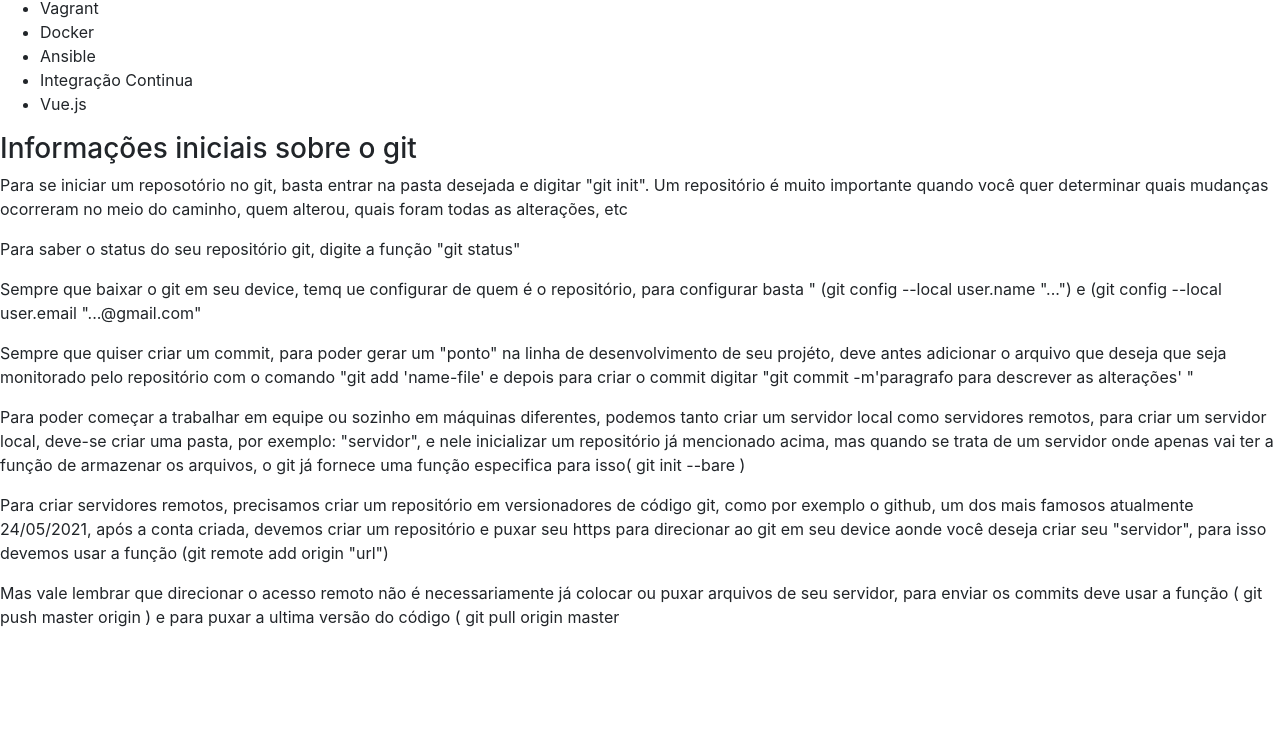
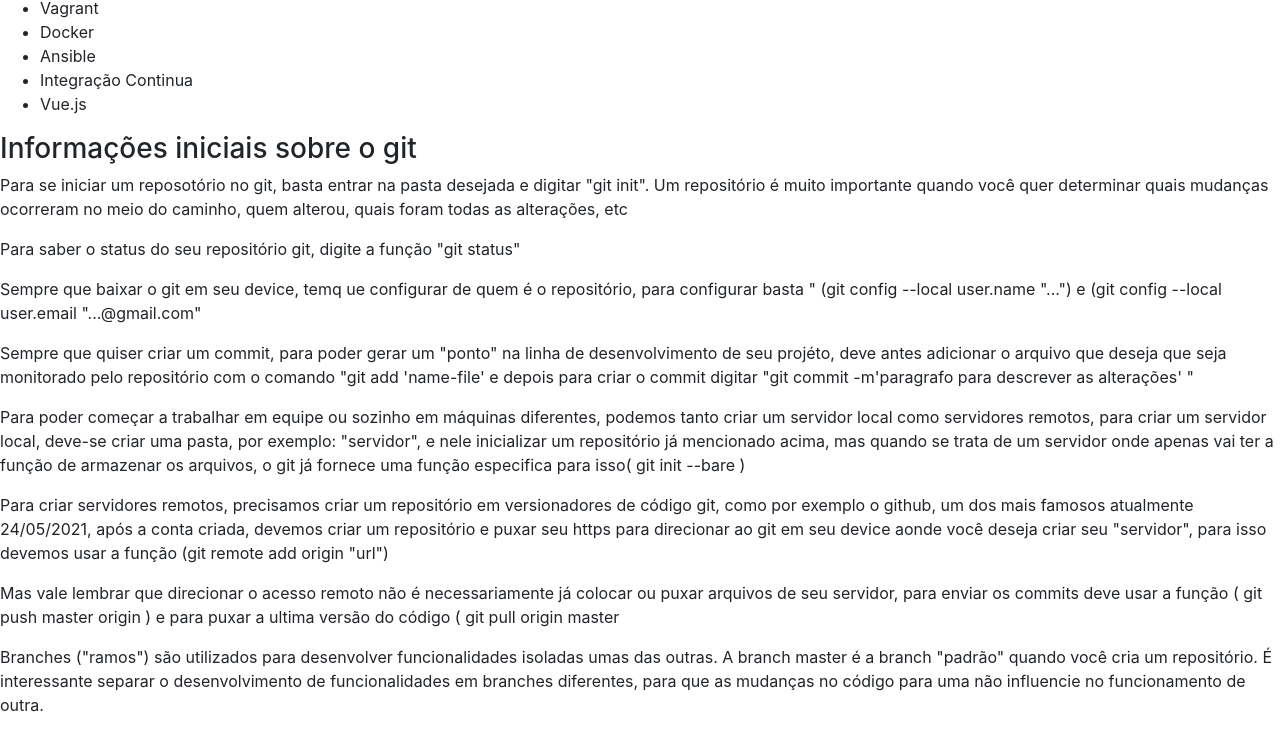
Before and after one commit to Eduardobhubner/estudo-git, a plain HTML site: page index.html in a window 1280 px wide. Shown: the part 177-910 px from the top of the page. Before the commit the page ends 822 px from the top, so only its background shows below. Drawn offline with nearby package versions, Linux system fonts and the light colour scheme.

Commit message:
Adicionados conhecimentos sobre branch

```diff
--- a/index.html
+++ b/index.html
@@ -42,6 +42,9 @@
 
     <p>Mas vale lembrar que direcionar o acesso remoto não é necessariamente já colocar ou puxar arquivos de seu servidor, para enviar os commits deve usar a função ( git push master origin ) e para puxar a ultima versão do código ( git pull origin master</p>
 
+    <p>Branches ("ramos") são utilizados para desenvolver funcionalidades isoladas umas das outras. A branch master é a branch "padrão" quando você cria um repositório.
+      É interessante separar o desenvolvimento de funcionalidades em branches diferentes, para que as mudanças no código para uma não influencie no funcionamento de outra.</p>
+
     <!-- Optional JavaScript -->
     <!-- jQuery first, then Popper.js, then Bootstrap JS -->
     <script src="https://code.jquery.com/jquery-3.3.1.slim.min.js" integrity="sha384-q8i/X+965DzO0rT7abK41JStQIAqVgRVzpbzo5smXKp4YfRvH+8abtTE1Pi6jizo" crossorigin="anonymous"></script>
```
